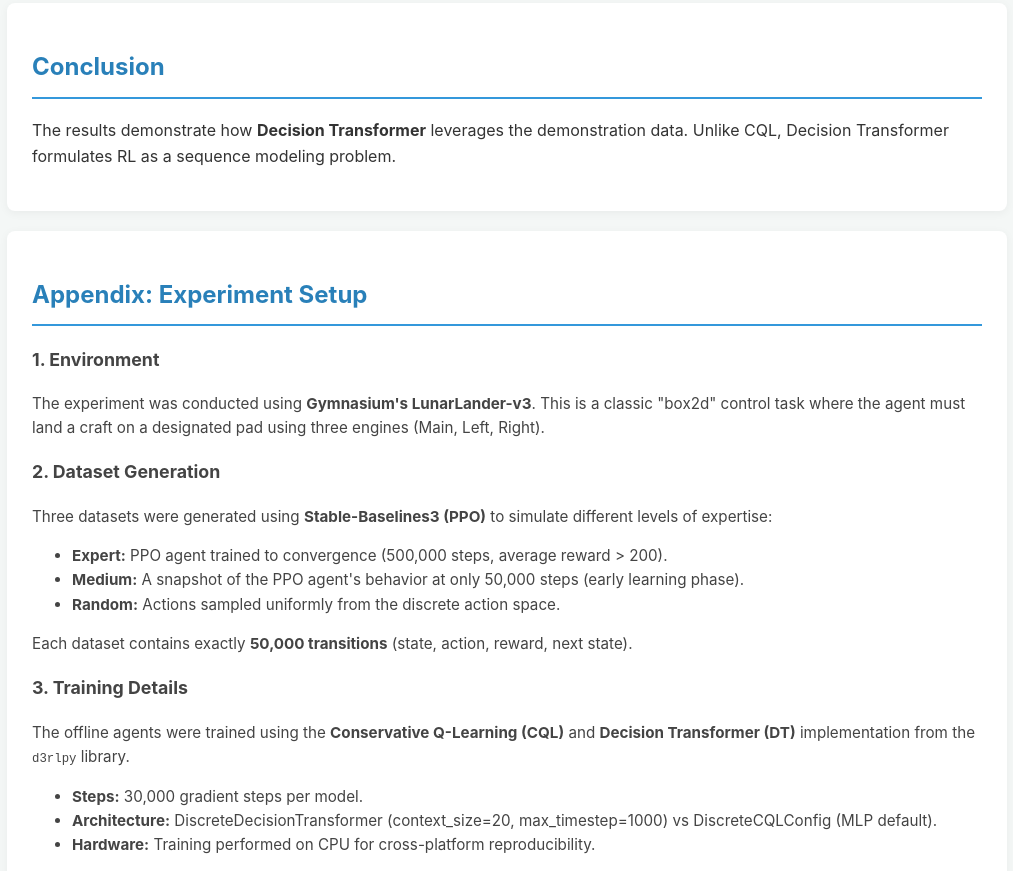
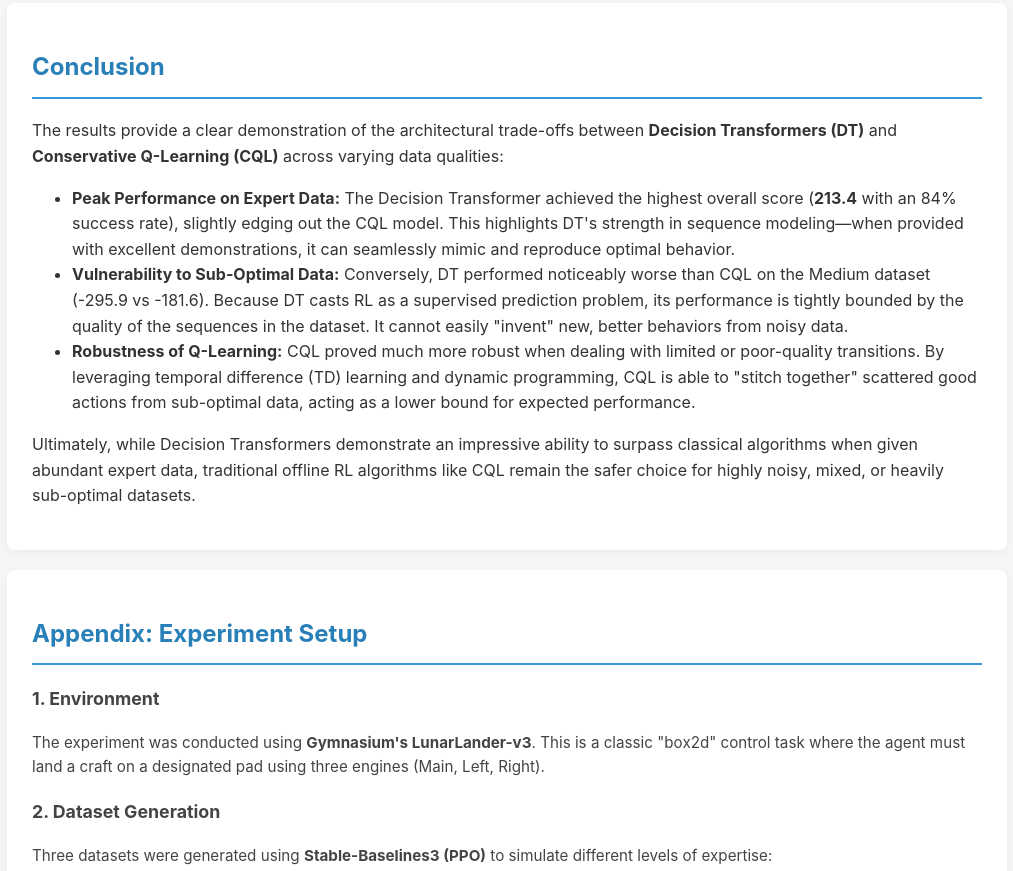
Before and after one commit to MochizukiShinichi/lunar-lander-cql, a plain HTML site: page index.html in a window 1280 px wide. Shown: the part 2482-3353 px from the top of the page, without its empty margins (133-1146 px from the left). Drawn offline with Linux system fonts and the light colour scheme.

Commit message:
Update report hardware info and add detailed conclusion

```diff
--- a/index.html
+++ b/index.html
@@ -152,7 +152,15 @@
 <section id="conclusion">
     <h2>Conclusion</h2>
     <p>
-        The results demonstrate how <strong>Decision Transformer</strong> leverages the demonstration data. Unlike CQL, Decision Transformer formulates RL as a sequence modeling problem.
+        The results provide a clear demonstration of the architectural trade-offs between <strong>Decision Transformers (DT)</strong> and <strong>Conservative Q-Learning (CQL)</strong> across varying data qualities:
+    </p>
+    <ul>
+        <li><strong>Peak Performance on Expert Data:</strong> The Decision Transformer achieved the highest overall score (<strong>213.4</strong> with an 84% success rate), slightly edging out the CQL model. This highlights DT's strength in sequence modeling—when provided with excellent demonstrations, it can seamlessly mimic and reproduce optimal behavior.</li>
+        <li><strong>Vulnerability to Sub-Optimal Data:</strong> Conversely, DT performed noticeably worse than CQL on the Medium dataset (-295.9 vs -181.6). Because DT casts RL as a supervised prediction problem, its performance is tightly bounded by the quality of the sequences in the dataset. It cannot easily "invent" new, better behaviors from noisy data.</li>
+        <li><strong>Robustness of Q-Learning:</strong> CQL proved much more robust when dealing with limited or poor-quality transitions. By leveraging temporal difference (TD) learning and dynamic programming, CQL is able to "stitch together" scattered good actions from sub-optimal data, acting as a lower bound for expected performance.</li>
+    </ul>
+    <p>
+        Ultimately, while Decision Transformers demonstrate an impressive ability to surpass classical algorithms when given abundant expert data, traditional offline RL algorithms like CQL remain the safer choice for highly noisy, mixed, or heavily sub-optimal datasets.
     </p>
 </section>
 
@@ -180,7 +188,7 @@
         <ul>
             <li><strong>Steps:</strong> 30,000 gradient steps per model.</li>
             <li><strong>Architecture:</strong> DiscreteDecisionTransformer (context_size=20, max_timestep=1000) vs DiscreteCQLConfig (MLP default).</li>
-            <li><strong>Hardware:</strong> Training performed on CPU for cross-platform reproducibility.</li>
+            <li><strong>Hardware:</strong> Training performed on GPU (NVIDIA RTX 2080 via CUDA 12.1) to accelerate Transformer sequence modeling.</li>
         </ul>
 
         <h3>4. Evaluation Methodology</h3>
```
